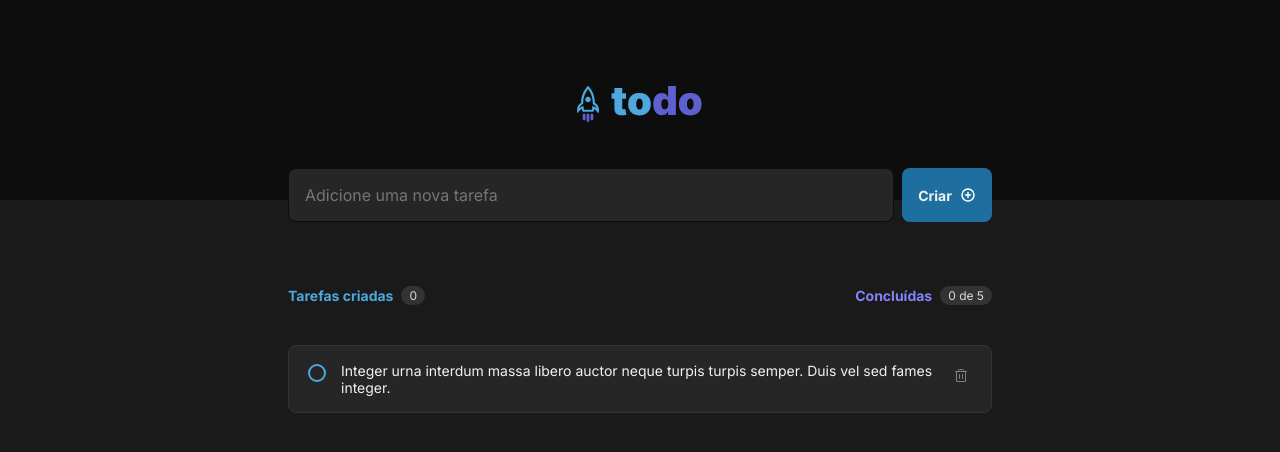
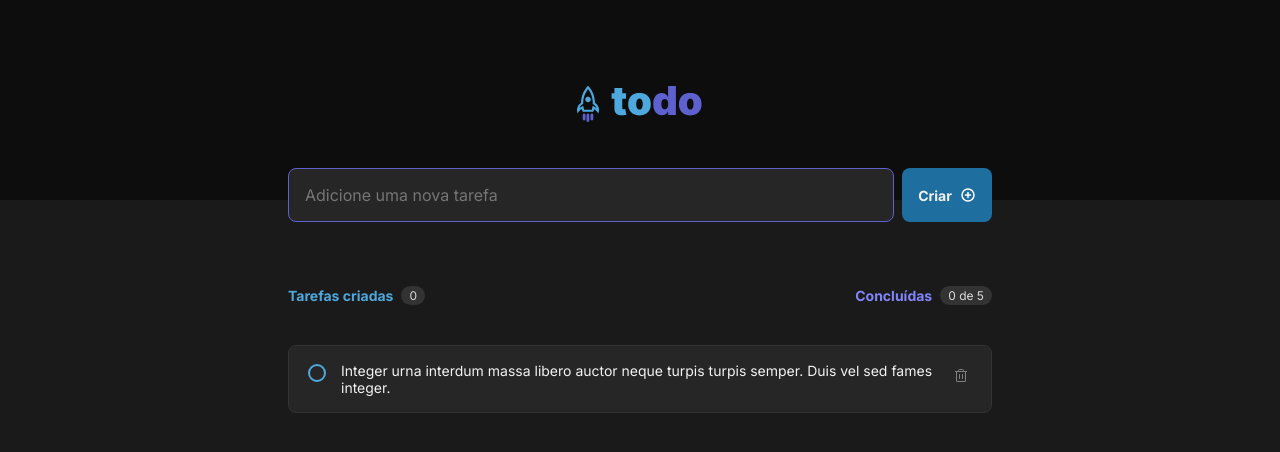
Before and after one commit to LeonardoBrizolla/todo-list-2023, a React (Vite) app: page / in a window 1280 px wide. In both pictures the pointer is over the input "Adicione uma nova tarefa". Shown: the top 452 px of the page. Built offline with nearby package versions, Linux system fonts and the light colour scheme.

Commit message:
Correções de layout

```diff
--- a/src/components/NewTask.module.css
+++ b/src/components/NewTask.module.css
@@ -11,6 +11,13 @@
   border: 1px solid var(--gray-700);
   margin-right: 8px;
   color: var(--gray-100);
+  outline: none;
+
+  transition: border 0.2s;
+}
+
+.input:hover {
+  border: 1px solid var(--purple-dark);
 }
 
 .button {
@@ -18,7 +25,7 @@
   width: 90px;
   background-color: var(--blue-dark);
   border-radius: 8px;
-  padding: 16px;
+  padding: 1rem;
   border: 0px;
   color: var(--gray-100);
   font-weight: 700;
@@ -27,4 +34,10 @@
   align-items: center;
   justify-content: center;
   gap: 8px;
+
+  transition: background 0.2s;
 }
+
+.button:hover {
+  background: var(--blue);
+}
--- a/src/components/Task.module.css
+++ b/src/components/Task.module.css
@@ -15,7 +15,7 @@
   color: var(--gray-300);
 }
 
-.taskContainer svg:hover {
+.taskContainer button:hover svg {
   color: var(--danger);
 }
 
```
